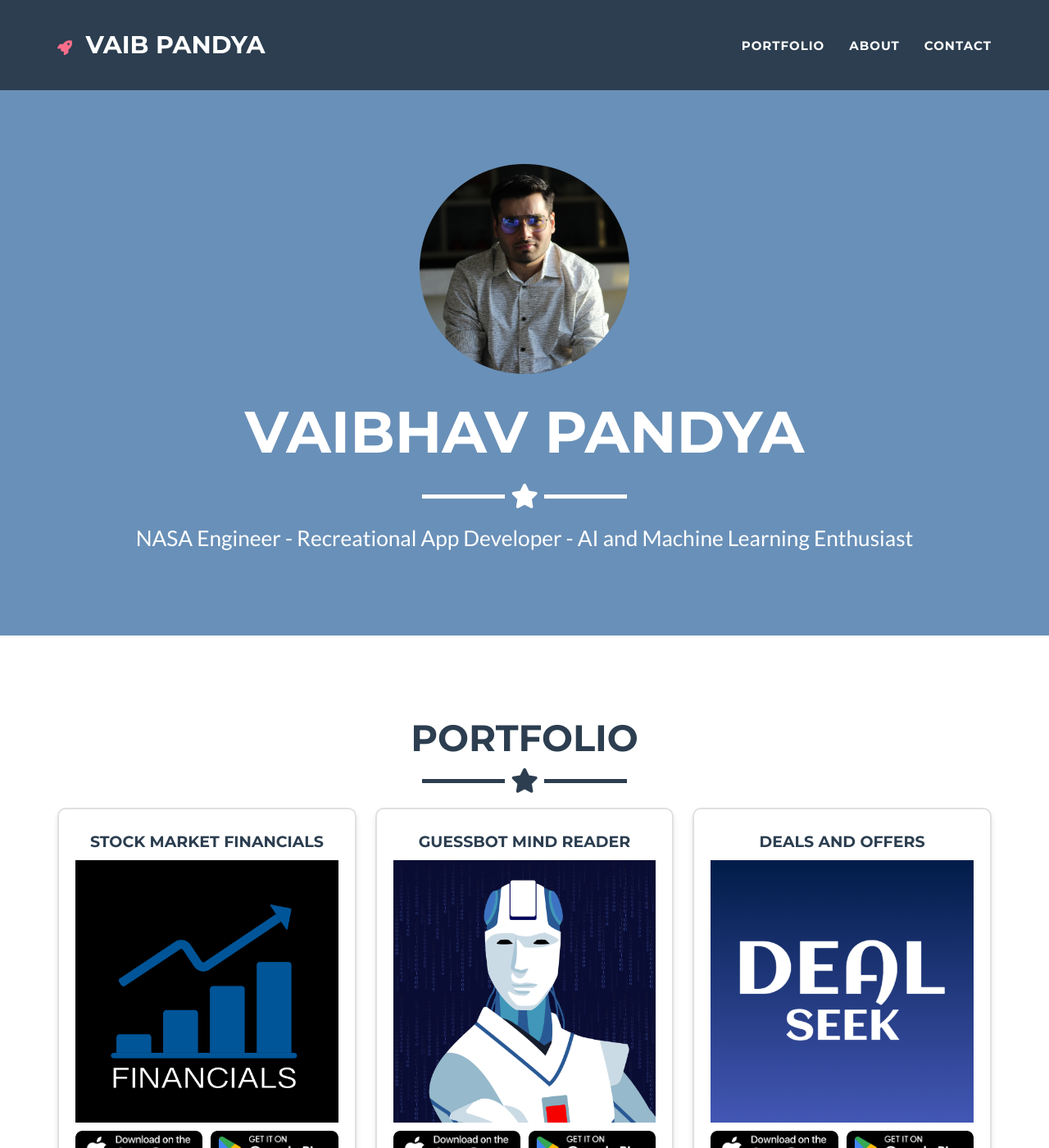
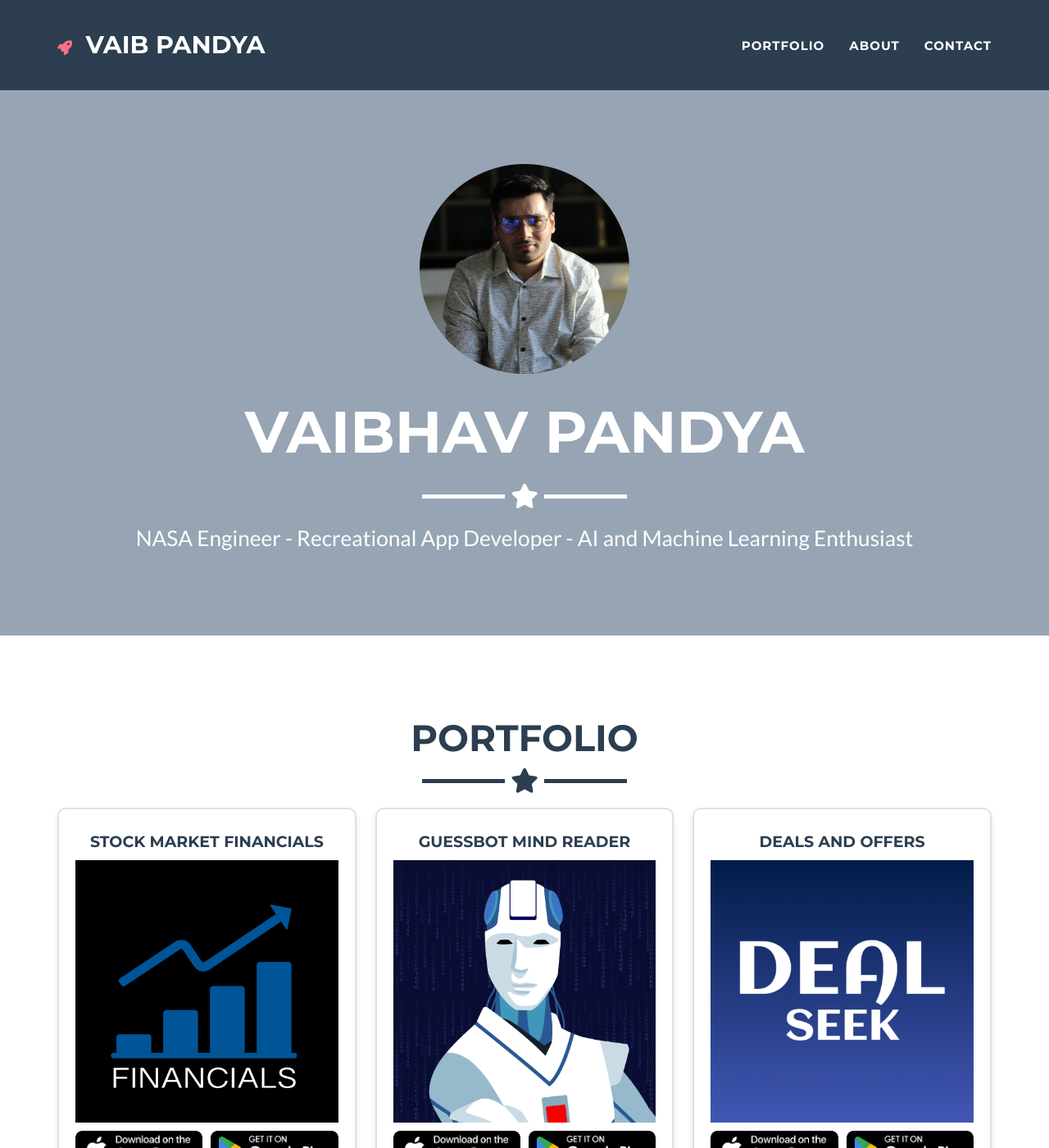
Before and after one commit to pandyav/pandyav.github.io, a Jekyll site: the page built from _posts/2014-07-18-project-1.markdown, in a window 1280 px wide and 1400 px high. Shown: the whole window at 82% size. Built offline with Jekyll 4.4.1, drawn with Linux system fonts in a browser that asks for light colours.

Commit message:
main pic

```diff
--- a/_config.yml
+++ b/_config.yml
@@ -26,7 +26,7 @@ contact: static
 
 # Color settings (hex-codes without the leading hash-tag)
 color:
-  primary: 6990b8 #18bc9c #80B3FF
+  primary: 96a4b3 #18bc9c #80B3FF
   primary-rgb: "24,288,156" #"128,179,255"
   secondary: 2c3e50 #FD6E8A
   secondary-dark: 233140 #A2122F
```
